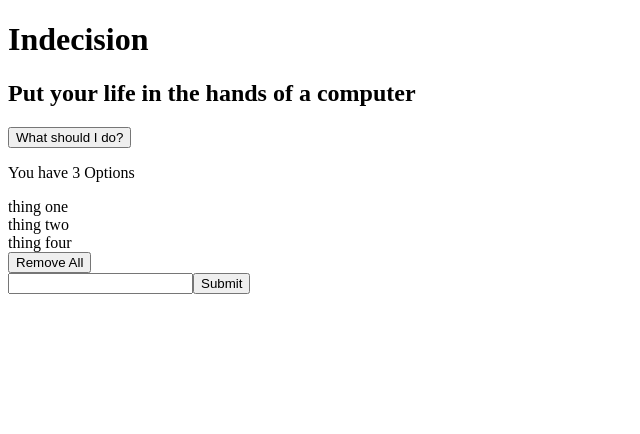
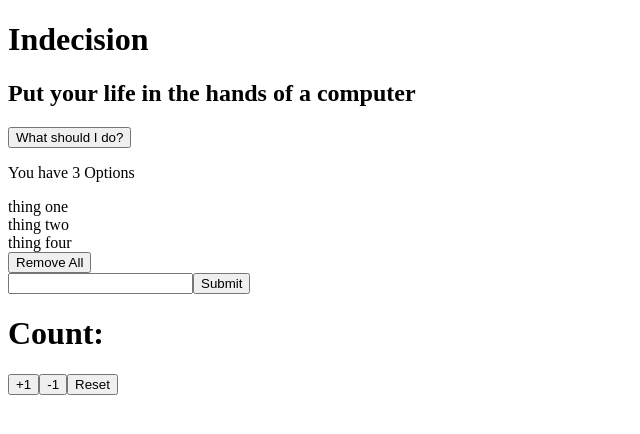
Before and after one commit to AlexLewis10/indeicision, a React (Create React App) app: page / in a window 1280 px wide. Shown: the top 434 px of the page, without its empty margins (0-640 px from the left). Built offline with nearby package versions, Linux system fonts and the light colour scheme.

Commit message:
Add methods and event listeners

```diff
--- a/src/App.js
+++ b/src/App.js
@@ -1,8 +1,5 @@
 import React from 'react';
 import Home from './components/home'
-
-
-
 
 
 function App() {
--- /dev/null
+++ b/src/components/counter.js
@@ -0,0 +1,38 @@
+import React, { Component } from 'react'
+
+export class Counter extends Component {
+  constructor() {
+    super()
+    this.handleAddOne = this.handleAddOne.bind(this)
+    this.state = {
+      count: 0
+    }
+  }
+
+  handleAddOne = () => {
+
+  }
+
+  handleMinusOne() {
+
+  }
+
+  handleReset() {
+
+  }
+
+
+
+  render() {
+    return (
+      <div>
+        <h1>Count: </h1>
+        <button onClick={this.handleAddOne}>+1</button>
+        <button onClick={this.handleMinusOne}>-1</button>
+        <button onClick={this.handleReset}>Reset</button>
+      </div>
+    )
+  }
+}
+
+export default Counter
--- a/src/components/home.js
+++ b/src/components/home.js
@@ -3,6 +3,7 @@ import Header from './header'
 import Action from './action'
 import Options from './options'
 import AddOption from './addOption'
+import Counter from './counter'
 
 export class Home extends Component {
   render() {
@@ -15,6 +16,7 @@ export class Home extends Component {
         <Action />
         <Options options={options}/>
         <AddOption />
+        <Counter />
       </div>
     )
   }
--- a/src/components/options.js
+++ b/src/components/options.js
@@ -9,7 +9,7 @@ constructor(props) {
 }
 
   handleRemoveAll () {
-    alert('Remove All')
+    console.log(this.props.options)
   }
 
   render() {
```
